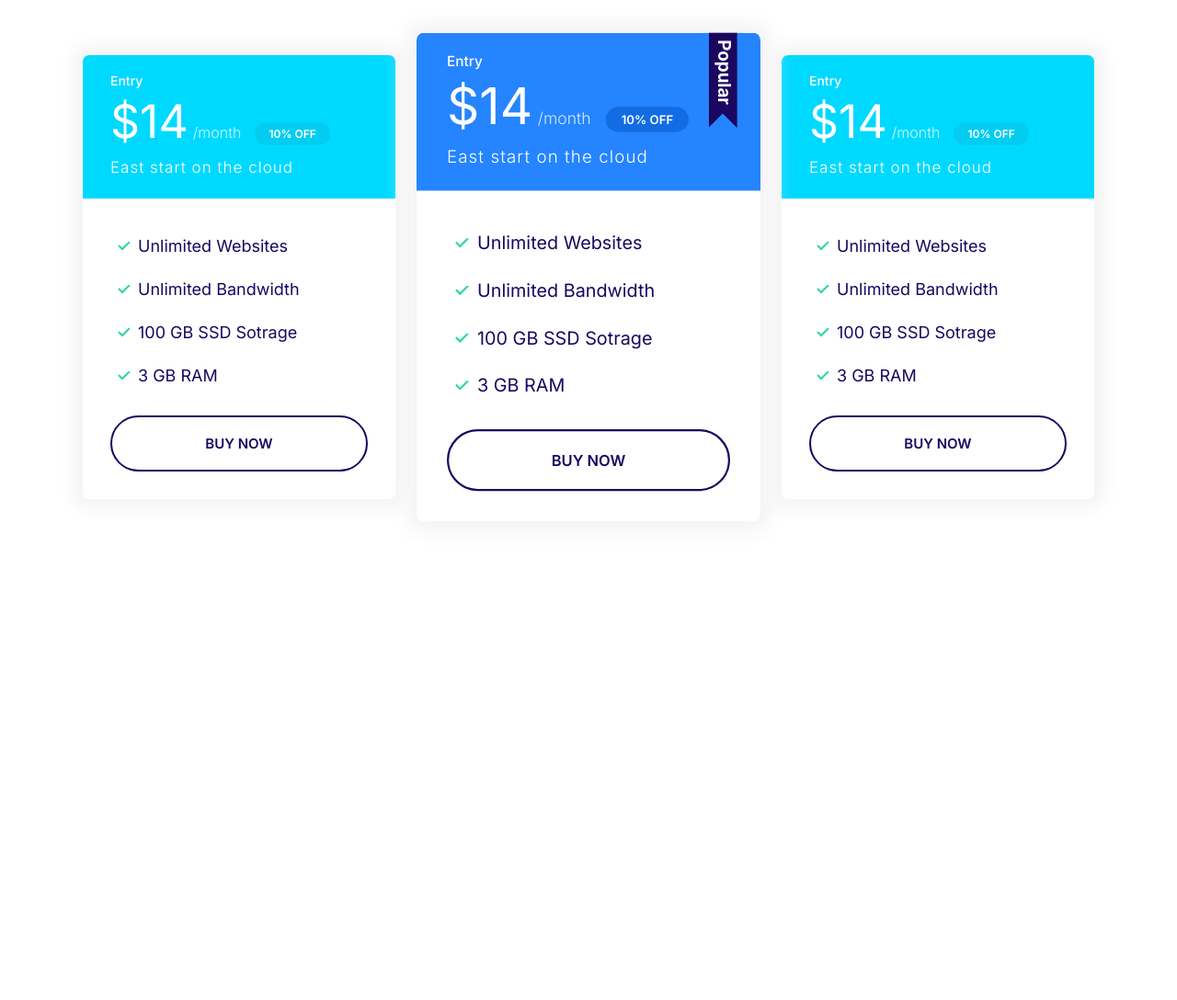
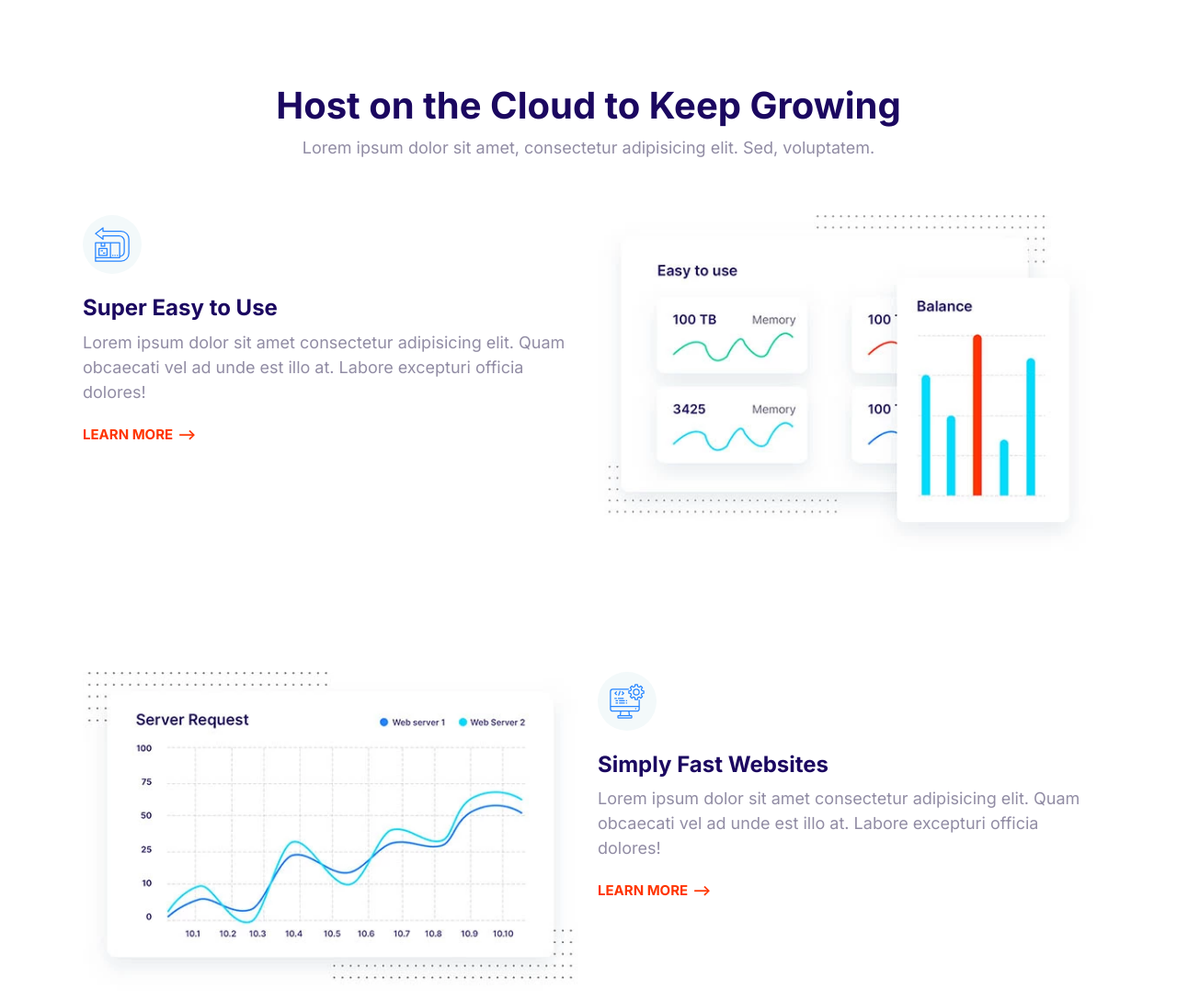
Before and after one commit to ali-reza-2531/moshify, a plain HTML site: page index.html in a window 1280 px wide. Shown: the top 1088 px of the page at 92% size. Before the commit the page ends 800 px from the top, so only its background shows below. Drawn offline with Linux system fonts and the light colour scheme.

Commit message:
Define the style for features block.

```diff
--- a/css/styles.css
+++ b/css/styles.css
@@ -760,3 +760,22 @@
     max-width: 500px;
     margin: 0 auto;
   }
+  /* Features Block */
+  .feature{
+  gap: 4rem 2rem;
+  margin: 12rem 0;
+  }
+  .feature:first-of-type{
+    margin-top: 6rem;
+  }
+  .feature__heading{
+    margin-top: 1erm;
+  }
+  .feature__image{
+    width: 100%;
+  }
+@media screen and (min-width:768px){
+  .feature:nth-of-type(even) .feature__content{
+    order:2;
+}
+}
--- a/index.html
+++ b/index.html
@@ -3,7 +3,7 @@
   <head>
     <meta charset="UTF-8" />
     <meta name="viewport" content="width=device-width, initial-scale=1.0" />
-    <title>Document</title>
+    <title>document</title>
     <link rel="preconnect" href="https://fonts.googleapis.com" />
     <link rel="preconnect" href="https://fonts.gstatic.com" crossorigin />
     <link
@@ -14,69 +14,118 @@
     <link rel="stylesheet" href="css/styles.css" />
   </head>
   <body>
-    <section class="block container block-plans">
-      <div class="grid grid--1x3">
-        <div class="plan">
-          <div class="card card--secondary">
-            <header class="card__header">
-              <h3 class="plan__name">Entry</h3>
-              <span class="plan__price">$14</span>
-              <span class="plan__billing-cycle">/month</span>
-              <span class="badge badge--secondary badge--small">10% OFF</span>
-              <span class="plan__description">East start on the cloud</span>
-            </header>
-            <div class="card__body">
-              <ul class="list list--tick">
-                <li class="list__item">Unlimited Websites</li>
-                <li class="list__item">Unlimited Bandwidth</li>
-                <li class="list__item">100 GB SSD Sotrage</li>
-                <li class="list__item">3 GB RAM</li>
-              </ul>
-              <button class="btn btn--outline btn--block">Buy Now</button>
-            </div>
-          </div>
+    <section class="block container">
+      <header class="block__header">
+        <h2>Host on the Cloud to Keep Growing</h2>
+        <p>
+          Lorem ipsum dolor sit amet, consectetur adipisicing elit. Sed,
+          voluptatem.
+        </p>
+      </header>
+      <article class="grid grid--1x2 feature">
+        <div class="feature__content">
+          <span class="icon-container">
+            <svg class="icon icon--primary">
+              <use xlink:href="images/sprite.svg#easy"></use>
+            </svg>
+          </span>
+          <h3 class="feature__heading">Super Easy to Use</h3>
+          <p>
+            Lorem ipsum dolor sit amet consectetur adipisicing elit. Quam
+            obcaecati vel ad unde est illo at. Labore excepturi officia dolores!
+          </p>
+          <a href="#" class="link-arrow">Learn More</a>
         </div>
-        <div class="plan plan--popular">
-          <div class="card card--primary">
-            <header class="card__header">
-              <h3 class="plan__name">Entry</h3>
-              <span class="plan__price">$14</span>
-              <span class="plan__billing-cycle">/month</span>
-              <span class="badge badge--primary badge--small">10% OFF</span>
-              <span class="plan__description">East start on the cloud</span>
-            </header>
-            <div class="card__body">
-              <ul class="list list--tick">
-                <li class="list__item">Unlimited Websites</li>
-                <li class="list__item">Unlimited Bandwidth</li>
-                <li class="list__item">100 GB SSD Sotrage</li>
-                <li class="list__item">3 GB RAM</li>
-              </ul>
-              <button class="btn btn--outline btn--block">Buy Now</button>
-            </div>
-          </div>
+        <picture>
+          <source
+            type="image/webp"
+            srcset="images/easy.webp 1x, images/easy@2x.webp 2x"
+          />
+          <source
+            type="image/jpg"
+            srcset="images/easy.jpg 1x, images/easy@2x.jpg 2x"
+          />
+          <img class="feature__image" src="images/easy@2x.jpg" alt="" />
+        </picture>
+      </article>
+      <article class="grid grid--1x2 feature">
+        <div class="feature__content">
+          <span class="icon-container">
+            <svg class="icon icon--primary">
+              <use xlink:href="images/sprite.svg#computer"></use>
+            </svg>
+          </span>
+          <h3 class="feature__heading">Simply Fast Websites</h3>
+          <p>
+            Lorem ipsum dolor sit amet consectetur adipisicing elit. Quam
+            obcaecati vel ad unde est illo at. Labore excepturi officia dolores!
+          </p>
+          <a href="#" class="link-arrow">Learn More</a>
         </div>
-        <div class="plan">
-          <div class="card card--secondary">
-            <header class="card__header">
-              <h3 class="plan__name">Entry</h3>
-              <span class="plan__price">$14</span>
-              <span class="plan__billing-cycle">/month</span>
-              <span class="badge badge--secondary badge--small">10% OFF</span>
-              <span class="plan__description">East start on the cloud</span>
-            </header>
-            <div class="card__body">
-              <ul class="list list--tick">
-                <li class="list__item">Unlimited Websites</li>
-                <li class="list__item">Unlimited Bandwidth</li>
-                <li class="list__item">100 GB SSD Sotrage</li>
-                <li class="list__item">3 GB RAM</li>
-              </ul>
-              <button class="btn btn--outline btn--block">Buy Now</button>
-            </div>
-          </div>
+        <picture>
+          <source
+            type="image/webp"
+            srcset="images/fast.webp 1x, images/fast@2x.webp 2x"
+          />
+          <source
+            type="image/jpg"
+            srcset="images/fast.jpg 1x, images/fast@2x.jpg 2x"
+          />
+          <img class="feature__image" src="images/fast@2x.jpg" alt="" />
+        </picture>
+      </article>
+      <article class="grid grid--1x2 feature">
+        <div class="feature__content">
+          <span class="icon-container">
+            <svg class="icon icon--primary">
+              <use xlink:href="images/sprite.svg#wordpress"></use>
+            </svg>
+          </span>
+          <h3 class="feature__heading">Wordpress Made Easy</h3>
+          <p>
+            Lorem ipsum dolor sit amet consectetur adipisicing elit. Quam
+            obcaecati vel ad unde est illo at. Labore excepturi officia dolores!
+          </p>
+          <a href="#" class="link-arrow">Learn More</a>
         </div>
-      </div>
+        <picture>
+          <source
+            type="image/webp"
+            srcset="images/wordpress.webp 1x, images/wordpress@2x.webp 2x"
+          />
+          <source
+            type="image/jpg"
+            srcset="images/wordpress.jpg 1x, images/wordpress@2x.jpg 2x"
+          />
+          <img class="feature__image" src="images/wordpress@2x.jpg" alt="" />
+        </picture>
+      </article>
+      <article class="grid grid--1x2 feature">
+        <div class="feature__content">
+          <span class="icon-container">
+            <svg class="icon icon--primary">
+              <use xlink:href="images/sprite.svg#clock"></use>
+            </svg>
+          </span>
+          <h3 class="feature__heading">24/7 Expert Support</h3>
+          <p>
+            Lorem ipsum dolor sit amet consectetur adipisicing elit. Quam
+            obcaecati vel ad unde est illo at. Labore excepturi officia dolores!
+          </p>
+          <a href="#" class="link-arrow">Learn More</a>
+        </div>
+        <picture>
+          <source
+            type="image/webp"
+            srcset="images/support.webp 1x, images/support@2x.webp 2x"
+          />
+          <source
+            type="image/jpg"
+            srcset="images/support.jpg 1x, images/support@2x.jpg 2x"
+          />
+          <img class="feature__image" src="images/support@2x.jpg" alt="" />
+        </picture>
+      </article>
     </section>
 
     <script src="js/main.js"></script>
```
Also changed, not shown: components/features block.html (added, +112 -0 lines), images/easy.jpg (added), images/easy.webp (added), images/easy@2x.jpg (added), images/easy@2x.webp (added), images/fast.jpg (added), images/fast.webp (added), images/fast@2x.jpg (added), images/fast@2x.webp (added), images/support.jpg (added), images/support.webp (added), images/support@2x.jpg (added), images/support@2x.webp (added), images/wordpress.jpg (added), 3 more files.
